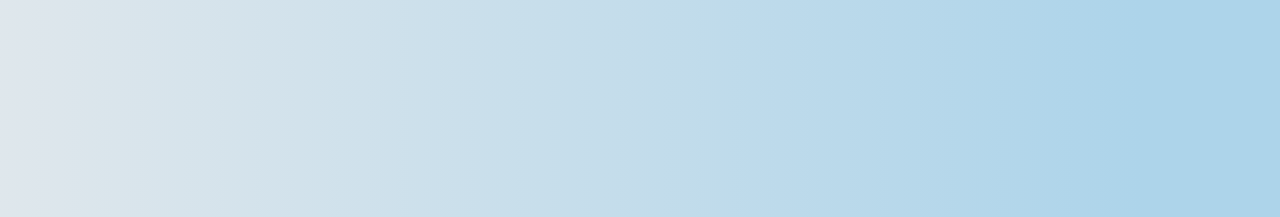
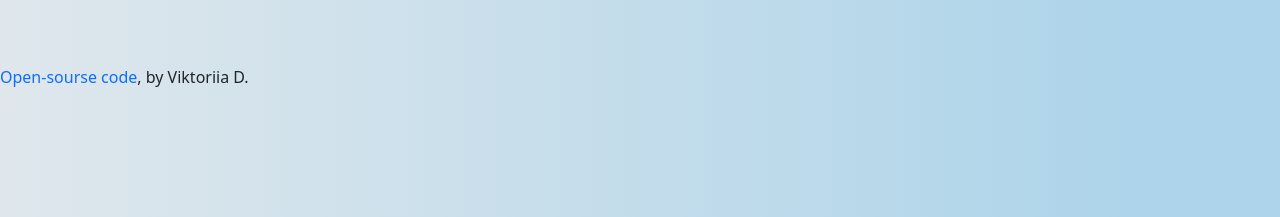
Before and after one commit to ViktoriiaDryhula/weather-app, a plain HTML site: page index.html in a window 1280 px wide. Shown: the part 583-800 px from the top of the page. Drawn offline with nearby package versions, Linux system fonts and the light colour scheme.

Commit message:
added link to github

```diff
--- a/index.html
+++ b/index.html
@@ -94,6 +94,11 @@
         </table>
       </div>
     </div>
+    <p>
+      <a href="https://github.com/ViktoriiaDryhula/weather-app"
+        >Open-sourse code</a
+      >, by Viktoriia D.
+    </p>
     <script src="styles/index.js"></script>
   </body>
 </html>
```
